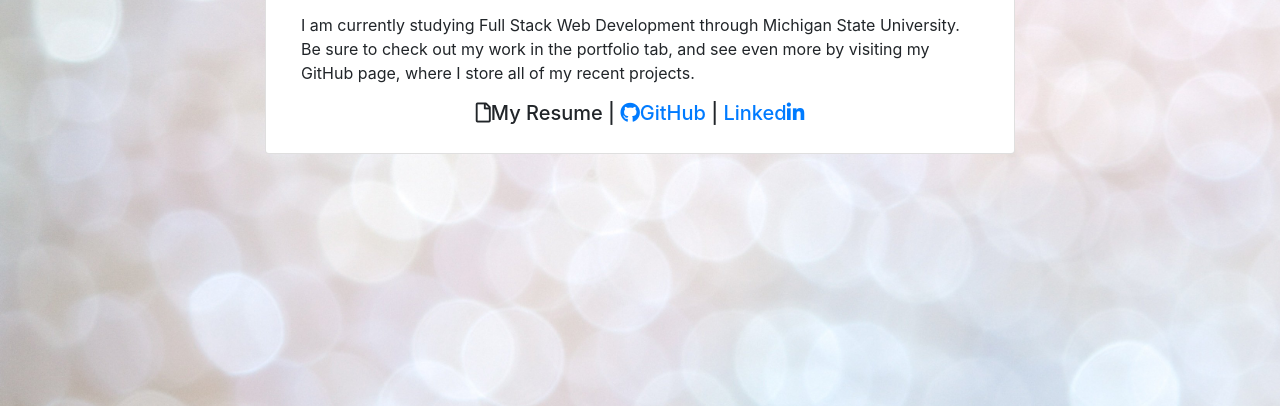
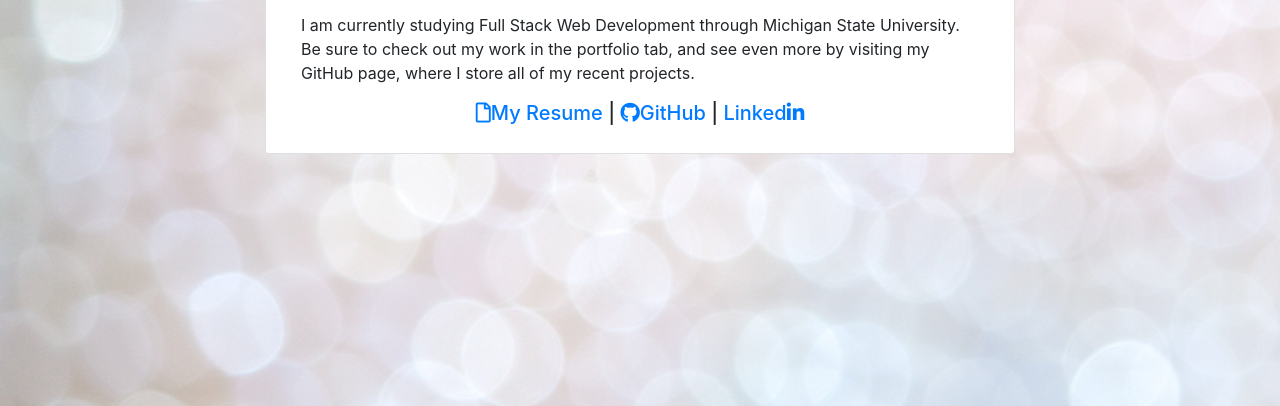
Before and after one commit to ross1jk/Jacqueline-Ross-Portfolio, a plain HTML site: page index.html in a window 1280 px wide. Shown: the part 394-800 px from the top of the page. Drawn offline with nearby package versions, Linux system fonts and the light colour scheme.

Commit message:
resume added linked in link fixed

```diff
--- a/index.html
+++ b/index.html
@@ -61,7 +61,7 @@
                  <!--Information-->
                   <p>I currently work as the Change Coordinator for Mainframe Services at Ford Motor Company. I leads all aspects of Change Management for the department and deliver essential communications both internally and externally. This communication involves the design of our project websites and the communication that goes out to the customer. These pages get distributed globally and their functionality is essential.</p>
                   <p> I am currently studying Full Stack Web Development through Michigan State University. Be sure to check out my work in the portfolio tab, and see even more by visiting my GitHub page, where I store all of my recent projects. </p>
-                  <h5><i class="far fa-file"></i>My Resume | <a href="https://github.com/ross1jk"><i class="fab fa-github"></i>GitHub</i></a> | <a href="www.linkedin.com/in/jacquelinekross">Linked<i class="fab fa-linkedin-in"></i></a></h5>
+                  <h5><a href="./Documents/JacquelineRoss-Resume.pdf"><i class="far fa-file"></i>My Resume</a> | <a href="https://github.com/ross1jk"><i class="fab fa-github"></i>GitHub</i></a> | <a href="https://www.linkedin.com/in/jacquelinekross/">Linked<i class="fab fa-linkedin-in"></i></a></h5>
                </div>
              </section>
             </article>
```
Also changed, not shown: 1 other file.
